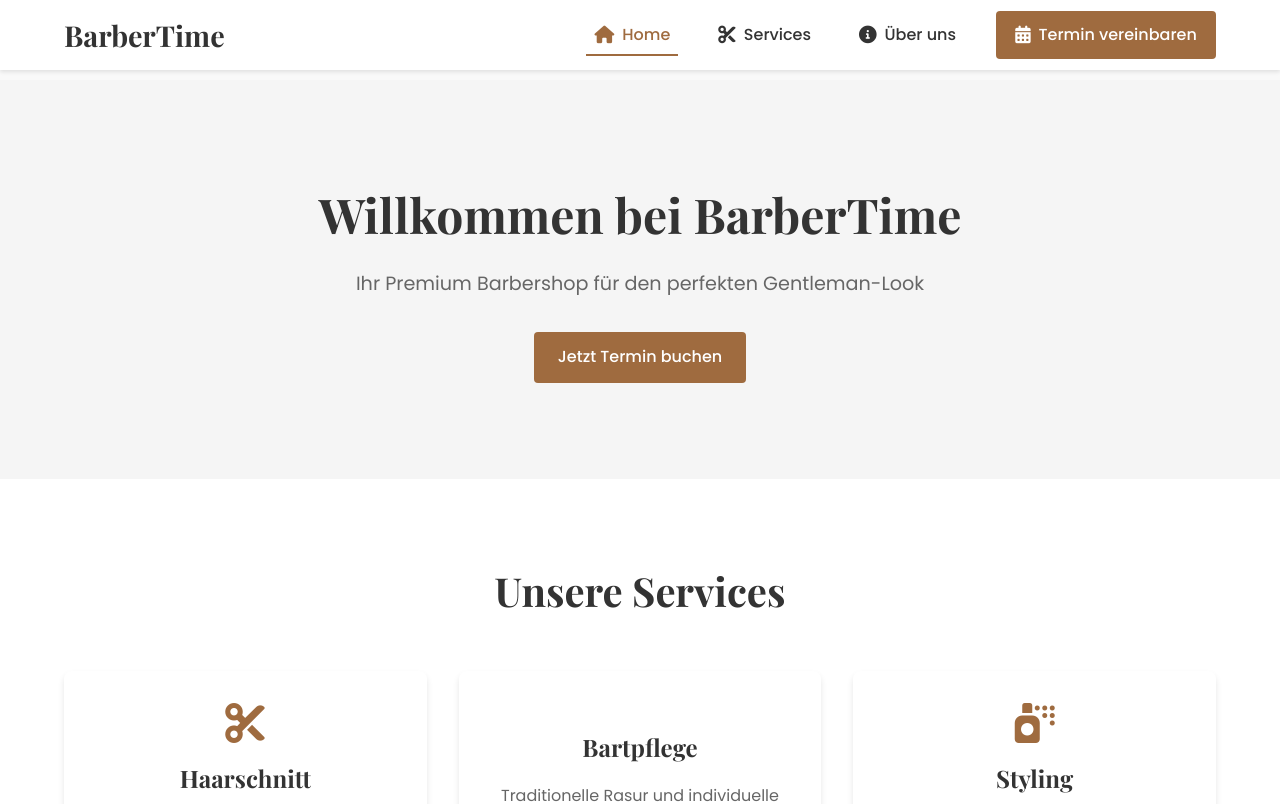
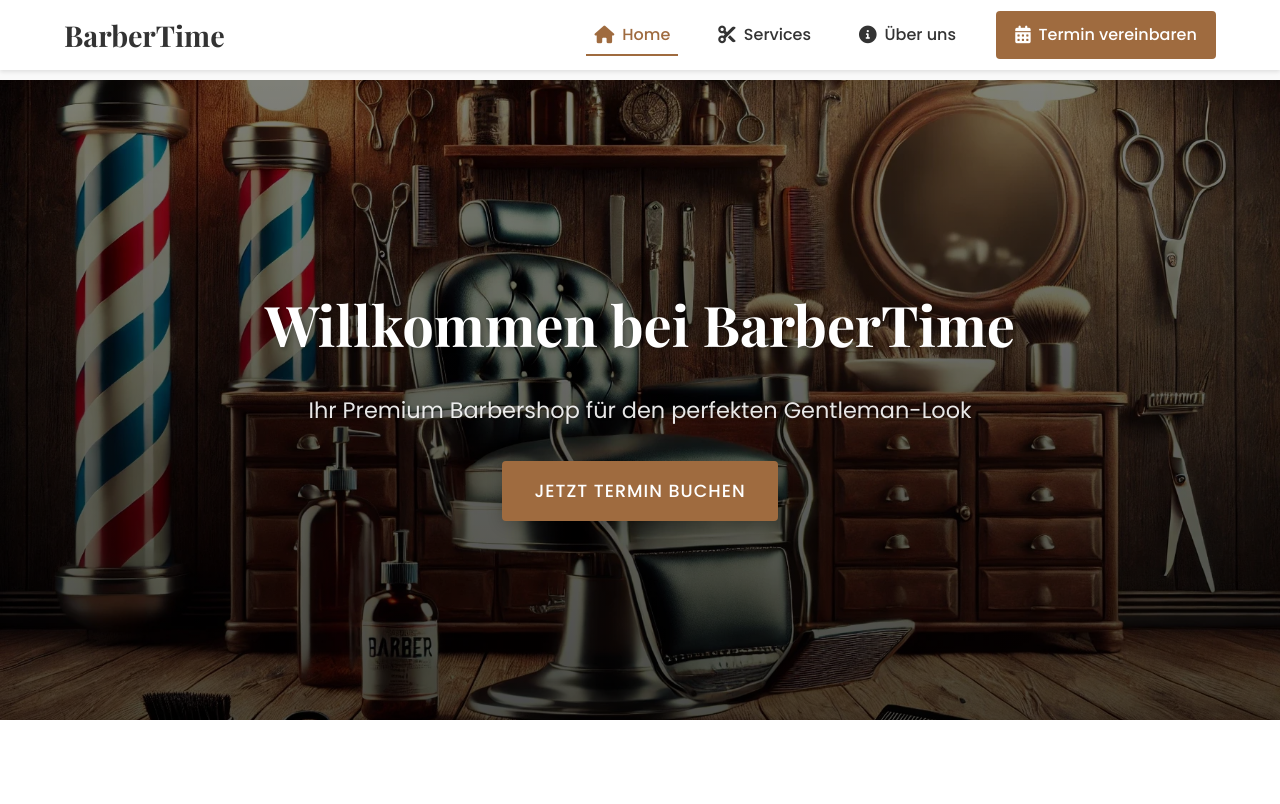
Before and after one commit to LeuenFlo/barbertime, an Angular app: page / in a window 1280 px wide. Shown: the top 804 px of the page. Built offline with nearby package versions, Linux system fonts and the light colour scheme.

Commit message:
perf: Optimize hero image size and swap background images

```diff
--- a/src/app/components/home/home.component.html
+++ b/src/app/components/home/home.component.html
@@ -1,6 +1,9 @@
 <div class="home">
   <!-- Hero Section -->
   <section class="hero">
+    <div class="hero-background">
+      <img src="assets/images/wallpaper.webp" alt="BarberTime Hero Background">
+    </div>
     <div class="container">
       <div class="hero-content">
         <h1>Willkommen bei BarberTime</h1>
@@ -77,7 +80,7 @@
   <!-- CTA Section -->
   <section class="cta-section text-center">
     <div class="cta-background">
-      <img src="assets/images/wallpaper.webp" alt="Background">
+      <img src="assets/images/hero.jpg" alt="Background">
     </div>
     <div class="container">
       <div class="cta-content">
--- a/src/app/components/home/home.component.scss
+++ b/src/app/components/home/home.component.scss
@@ -21,18 +21,55 @@ $light-bg: #f5f5f5;
 // Hero Section
 .hero {
   position: relative;
-  background-color: $light-bg;
-  padding: 6rem 0;
-  text-align: center;
+  min-height: 80vh;
+  display: flex;
+  align-items: center;
+  overflow: hidden;
+  padding: 0;
+
+  .hero-background {
+    position: absolute;
+    top: 0;
+    left: 0;
+    width: 100%;
+    height: 100%;
+    z-index: 1;
+
+    &::before {
+      content: '';
+      position: absolute;
+      top: 0;
+      left: 0;
+      width: 100%;
+      height: 100%;
+      background: linear-gradient(rgba(0, 0, 0, 0.5), rgba(0, 0, 0, 0.7));
+      z-index: 2;
+    }
+
+    img {
+      width: 100%;
+      height: 100%;
+      object-fit: cover;
+    }
+  }
+
+  .container {
+    position: relative;
+    z-index: 2;
+  }
 
   .hero-content {
     max-width: 800px;
     margin: 0 auto;
+    text-align: center;
+    padding: 6rem 0;
+    color: white;
 
     h1 {
-      font-size: 3rem;
-      margin-bottom: 1rem;
-      color: $text-color;
+      font-size: 3.5rem;
+      margin-bottom: 1.5rem;
+      font-weight: 700;
+      text-shadow: 2px 2px 4px rgba(0, 0, 0, 0.3);
 
       @media (max-width: 768px) {
         font-size: 2.5rem;
@@ -40,9 +77,24 @@ $light-bg: #f5f5f5;
     }
 
     p {
-      font-size: 1.2rem;
-      color: #666;
+      font-size: 1.4rem;
+      color: rgba(255, 255, 255, 0.9);
       margin-bottom: 2rem;
+      text-shadow: 1px 1px 2px rgba(0, 0, 0, 0.3);
+    }
+
+    .btn-primary {
+      padding: 1rem 2rem;
+      font-size: 1.1rem;
+      text-transform: uppercase;
+      letter-spacing: 1px;
+      box-shadow: 0 4px 15px rgba(0, 0, 0, 0.2);
+      transition: transform 0.3s ease, box-shadow 0.3s ease;
+
+      &:hover {
+        transform: translateY(-2px);
+        box-shadow: 0 6px 20px rgba(0, 0, 0, 0.3);
+      }
     }
   }
 }
```
Also changed, not shown: src/assets/images/hero.jpg (added).
